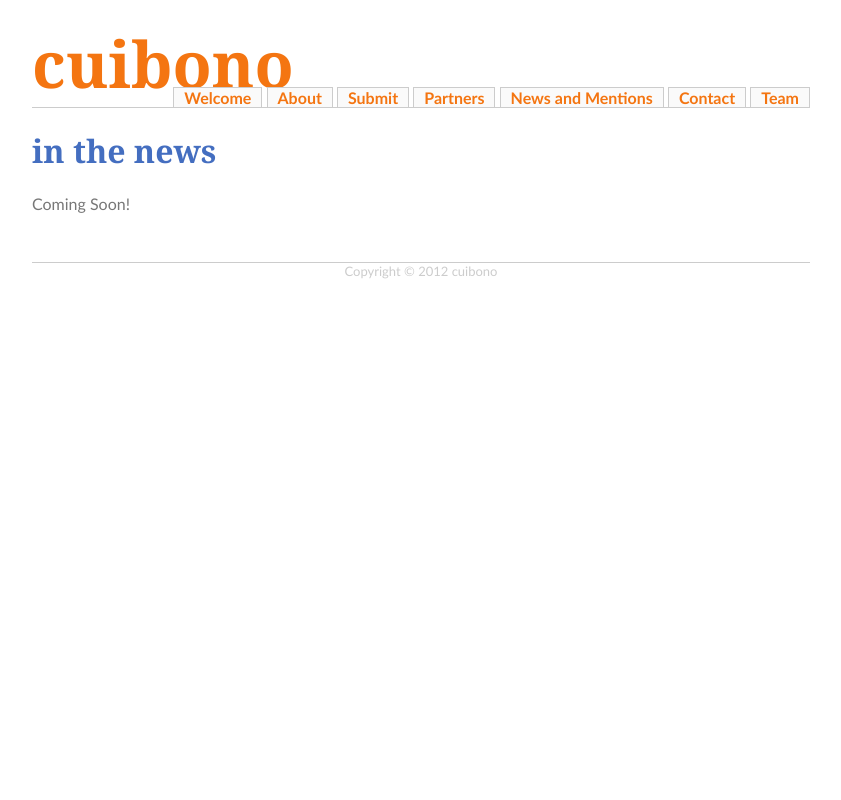
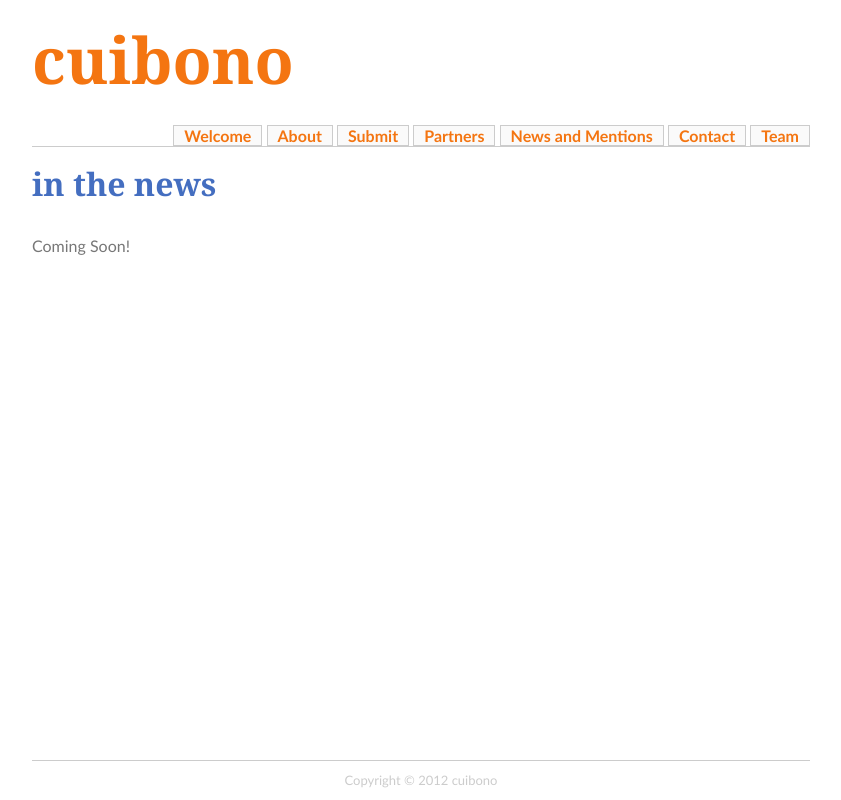
Before and after one commit to CuiBono/cuibono_webservice, a Django app: template templates/news.html in a window 1280 px wide. Shown: the whole page, without its empty margins (219-1060 px from the left). Run offline with Django 3.2, Linux system fonts and the light colour scheme; the template is opened without the code that fills it, so the values that code supplies are empty; parts of the project's set-up code (start-up, migrations or seed data) failed here and were passed over.

Commit message:
updating default.css, menu links & adding reset sheet
Adding a reset stylesheet, making the menu items relative to
STATIC_URL, cleaning up default.css (just a start)

```diff
--- a/static/default.css
+++ b/static/default.css
@@ -1,8 +1,6 @@
-/** BASIC */
+/** CuiBono CSS **/
 
 body {
-	margin: 0px;
-	padding: 0px;
 	font-family: "Trebuchet MS", Arial, Helvetica, sans-serif;
 	color: #777777;
 }
@@ -11,6 +9,9 @@ h1, h2, h3, h4, h5, h6 {
 	text-transform: lowercase;
 	font-family: Georgia, "Times New Roman", Times, serif;
 	/*font-style: italic; */
+	font-size: 2em;
+	margin: 0.67em 0;
+	font-weight: bold;
 	color: #446EC0;
 }
 
@@ -23,12 +24,15 @@ a:hover {
 	color: #446EC0;
 }
 
+.page {
+	width: 778px;
+	margin: 0 auto;
+}
+
 /** HEADER */
 
 #header {
-	width: 778px;
-	margin: 0px auto;
-	padding: 20px 0px;
+	padding: 20px 0;
 }
 
 #header h1 {
@@ -48,18 +52,13 @@ a:hover {
 /** MENU */
 
 #menu {
-	width: 778px;
-	margin: -40px auto 20px auto;
-	padding: 1px 0px 0px 0px;
 	border-bottom: 1px solid #CCCCCC;
 
 }
 
 #menu ul {
-	margin: 0px;
-	padding: 0px;
-	list-style: none;
 	text-align: right;
+	margin-bottom: 2px;
 }
 
 #menu li {
@@ -83,8 +82,6 @@ a:hover {
 /** CONTENT */
 
 #content {
-	width: 778px;
-	margin: 0px auto;
 }
 
 #content h2 {
@@ -92,6 +89,10 @@ a:hover {
 	font-style: normal;
 	font-size: 1.2em;
 	border-bottom: 2px dotted #CCCCCC;
+}
+
+#content p {
+	padding: 1em 0;
 }
 
 #left {
@@ -104,25 +105,16 @@ a:hover {
 	width: 250px;
 }
 
-/** CLEAR FOOTER */
-
-.clearfooter {
-height: 330px;
-clear: both;
-}
-
 /** FOOTER */
 
 #footer {
-	clear: both;
-	width: 778px;
-	margin: 0px auto;
-	padding: 20px 0px;
+	position: absolute;
+	bottom:0;
+	width: inherit;
 }
 
 #footer p {
-	position: relative;
-	bottom:0;
+	padding-top: 1em;
 	border-top: 1px solid #CCCCCC;
 	text-align: center;
 	font-size: small;
--- /dev/null
+++ b/static/reset.css
@@ -0,0 +1,46 @@
+e: none (public domain)
+*/
+
+html, body, div, span, applet, object, iframe,
+h1, h2, h3, h4, h5, h6, p, blockquote, pre,
+a, abbr, acronym, address, big, cite, code,
+del, dfn, em, img, ins, kbd, q, s, samp,
+small, strike, strong, sub, sup, tt, var,
+b, u, i, center,
+dl, dt, dd, ol, ul, li,
+fieldset, form, label, legend,
+table, caption, tbody, tfoot, thead, tr, th, td,
+article, aside, canvas, details, embed,
+figure, figcaption, footer, header, hgroup,
+menu, nav, output, ruby, section, summary,
+time, mark, audio, video {
+	margin: 0;
+	padding: 0;
+	border: 0;
+	font-size: 100%;
+	font: inherit;
+	vertical-align: baseline;
+}
+/* HTML5 display-role reset for older browsers */
+article, aside, details, figcaption, figure,
+footer, header, hgroup, menu, nav, section {
+	display: block;
+}
+body {
+	line-height: 1;
+}
+ol, ul {
+	list-style: none;
+}
+blockquote, q {
+	quotes: none;
+}
+blockquote:before, blockquote:after,
+q:before, q:after {
+	content: '';
+	content: none;
+}
+table {
+	border-collapse: collapse;
+	border-spacing: 0;
+}
--- a/templates/base.html
+++ b/templates/base.html
@@ -6,6 +6,7 @@
 		<title>CuiBono</title>
 		<meta name="keywords" content="" />
 		<meta name="description" content="" />
+		<link href="{{ STATIC_URL }}reset.css" rel="stylesheet" type="text/css" />
 		<link href="{{ STATIC_URL }}default.css" rel="stylesheet" type="text/css" />
 	</head>
 
@@ -17,13 +18,13 @@
 
 			<div id="menu">
 				<ul>
-					<li><a href="/">Welcome</a></li>
-					<li><a href="/about/">About</a></li>
-					<li><a href="/submit/ad/">Submit</a></li>
-					<li><a href="/partners/">Partners</a></li>
-					<li><a href="/news/">News and Mentions</a></li>
-					<li><a href="/contact/">Contact</a></li>
-					<li><a href="/team/">Team</a></li>
+					<li><a href="{{ STATIC_URL }}">Welcome</a></li>
+					<li><a href="{{ STATIC_URL }}about/">About</a></li>
+					<li><a href="{{ STATIC_URL }}submit/ad/">Submit</a></li>
+					<li><a href="{{ STATIC_URL }}partners/">Partners</a></li>
+					<li><a href="{{ STATIC_URL }}news/">News and Mentions</a></li>
+					<li><a href="{{ STATIC_URL }}contact/">Contact</a></li>
+					<li><a href="{{ STATIC_URL }}team/">Team</a></li>
 				</ul>
 			</div>
 			<div id="content">
```
